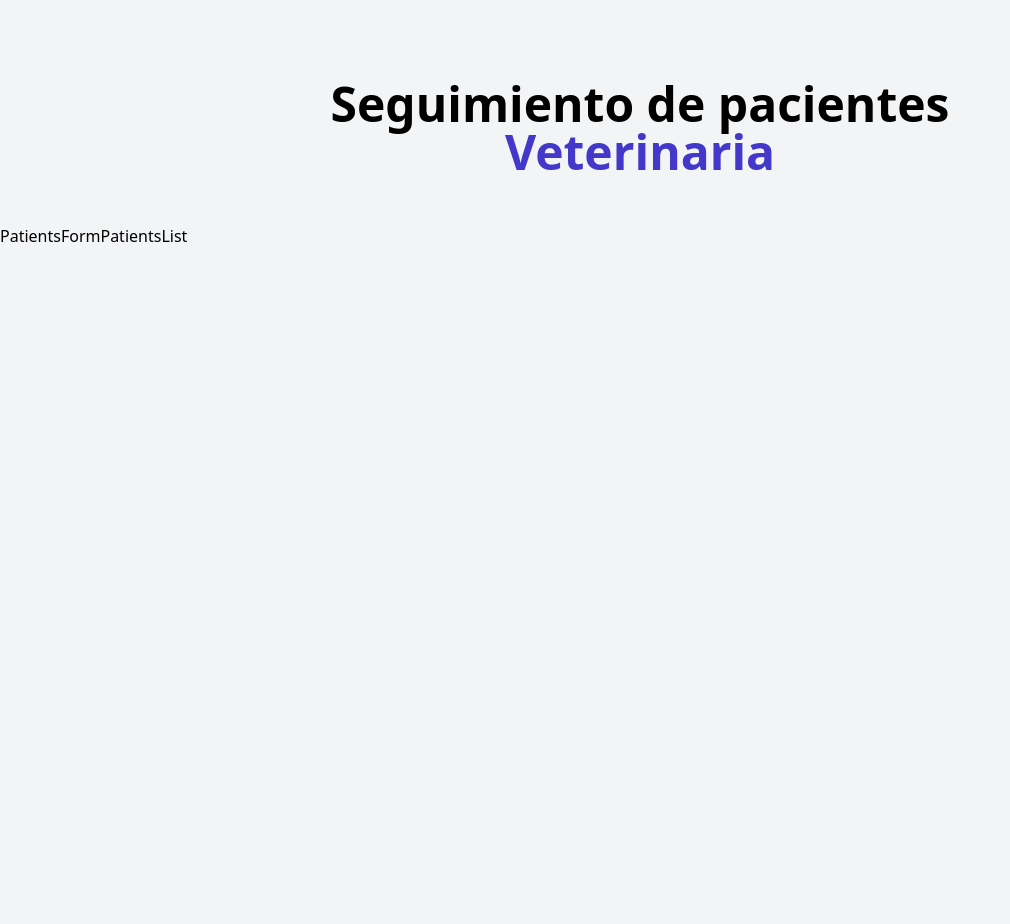
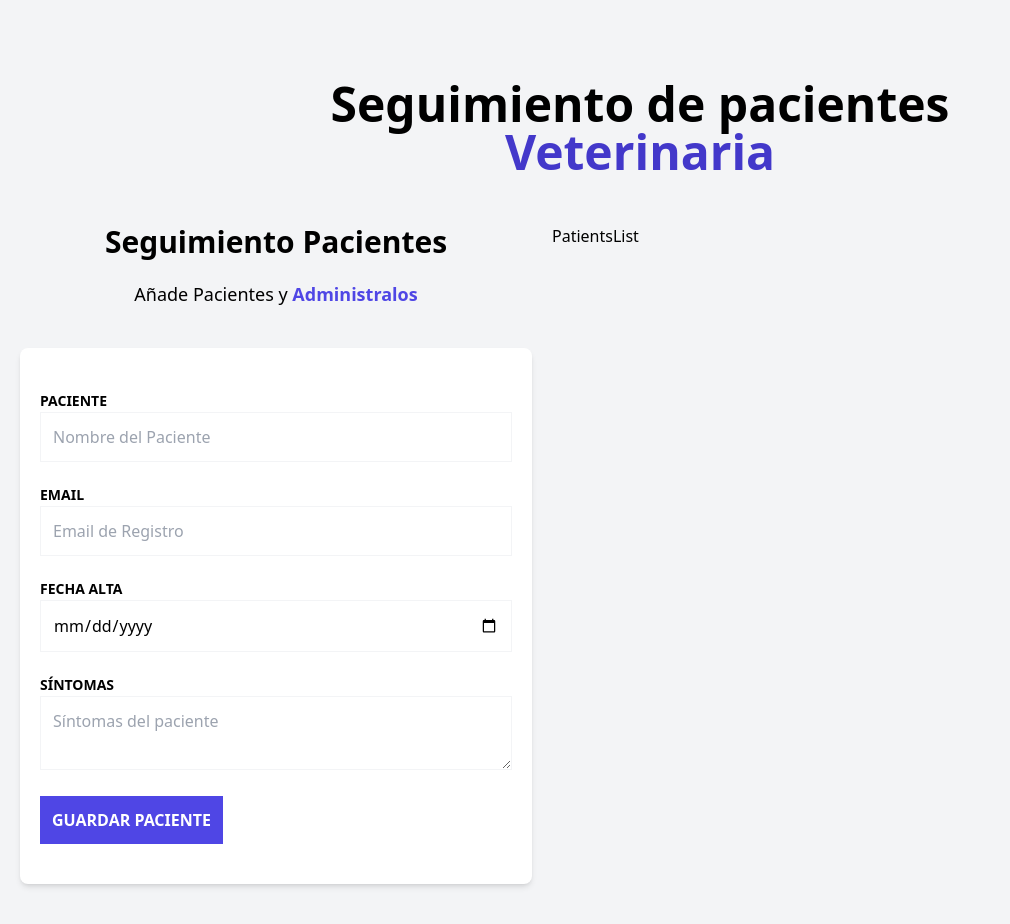
Before and after one commit to lauraherrero/patients_zustand, a React (Vite) app: page / in a window 1280 px wide. Shown: the whole page, without its empty margins (0-1010 px from the left). Before the commit the page ends 880 px from the top, so only its background shows below. Built offline with nearby package versions, Linux system fonts and the light colour scheme.

Commit message:
Install react hook form and add validations and error messages

```diff
--- a/package.json
+++ b/package.json
@@ -11,7 +11,8 @@
   },
   "dependencies": {
     "react": "^18.2.0",
-    "react-dom": "^18.2.0"
+    "react-dom": "^18.2.0",
+    "react-hook-form": "^7.51.5"
   },
   "devDependencies": {
     "@types/react": "^18.2.43",
--- a/src/components/PatientsForm.tsx
+++ b/src/components/PatientsForm.tsx
@@ -1,6 +1,82 @@
+import { useForm } from 'react-hook-form';
+
 
 export const PatientsForm = () => {
+
+  const { register, handleSubmit, formState: { errors } } = useForm();
+  const onSubmit = () => {console.log('Nuevo paciente')};
+
+
   return (
-    <div>PatientsForm</div>
+    <div className="md:w-1/2 lg:w-2/5 mx-5">
+      <h2 className="font-black text-3xl text-center">Seguimiento Pacientes</h2>
+
+      <p className="text-lg mt-5 text-center mb-10">
+        Añade Pacientes y {''}
+        <span className="text-indigo-600 font-bold">Administralos</span>
+      </p>
+
+      <form className="bg-white shadow-md rounded-lg py-10 px-5 mb-10"
+        noValidate
+        onSubmit={handleSubmit(onSubmit)}
+      >
+        <div className="mb-5">
+          <label htmlFor="name" className="text-sm uppercase font-bold">
+            Paciente
+          </label>
+          <input
+            type="text"
+            id="name"
+            className="w-full p-3 border border-gray-100"
+            placeholder="Nombre del Paciente"
+            {...register('name', {
+              required: 'El nombre del paciente es obligatorio'
+            })}
+          />
+          {errors.name?.message}
+        </div>
+        <div className="mb-5">
+          <label htmlFor="email" className="text-sm uppercase font-bold">
+            Email
+          </label>
+          <input
+            type="email"
+            id="email"
+            placeholder="Email de Registro"
+            className="w-full p-3 border border-gray-100"
+            // {...register('email', {
+            //   required: 'El email del paciente es obligatorio'
+            // })}
+          />
+        </div>
+        <div className="mb-5">
+          <label htmlFor="date" className="text-sm uppercase font-bold">
+            Fecha Alta
+          </label>
+          <input
+            type="date"
+            name="date"
+            id="date"
+            className="w-full p-3 border border-gray-100"
+          />
+        </div>
+        <div className="mb-5">
+          <label htmlFor="symtoms" className="text-sm uppercase font-bold">
+            Síntomas
+          </label>
+          <textarea
+            name="symtoms"
+            id="symtoms"
+            className="w-full p-3 border border-gray-100"
+            placeholder="Síntomas del paciente"
+          ></textarea>
+        </div>
+        <input
+          type="submit"
+          value="Guardar Paciente"
+          className="bg-indigo-600 w-ful p-3 text-white uppercase font-bold hover:bg-indigo-700 cursor-pointer transition-colors"
+        />
+      </form>
+    </div>
   )
 }
```
Also changed, not shown: 1 other file (tests, documents, lock files or other folders).
